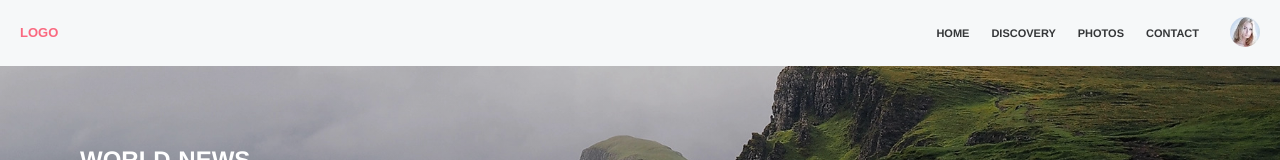
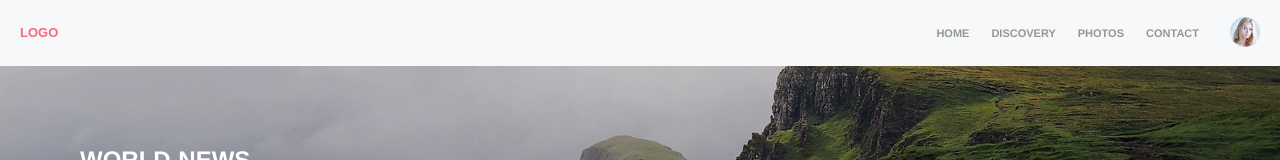
Before and after one commit to lightxlamp/mobile-first-netlify-site, a Nuxt app in the folder stas-test/: page / in a window 1280 px wide. Shown: the top 160 px of the page. Built offline with nearby package versions, Linux system fonts and the light colour scheme; a web font is replaced by a local one.

Commit message:
New build, return animations

```diff
--- a/stas-test/assets/scss/_buttons.scss
+++ b/stas-test/assets/scss/_buttons.scss
@@ -8,7 +8,7 @@
     text-transform: uppercase;
     padding: 1.2rem 2.5rem;
     cursor: pointer;
-    //transition: all .2s;
+    transition: all .2s;
     align-self: flex-start;
     font-weight: bold;
     //filter: brightness(80%);
--- a/stas-test/assets/scss/_navigation.scss
+++ b/stas-test/assets/scss/_navigation.scss
@@ -170,8 +170,8 @@
         text-align: center;
         padding: 11px;
         display: block;
-        //transition: all .2s;
-        //opacity: 0.5;
+        transition: all .2s;
+        opacity: 0.5;
     }
 
     @mixin common-link-settings-1 {
--- a/stas-test/components/Header.vue
+++ b/stas-test/components/Header.vue
@@ -88,7 +88,7 @@
             content: "";
             position: absolute;
             left: 0;
-            //transition: all .2s;
+            transition: all .2s;
         }
 
         &::before {
```
Also changed, not shown: 4 other files (tests, documents, lock files or other folders).
